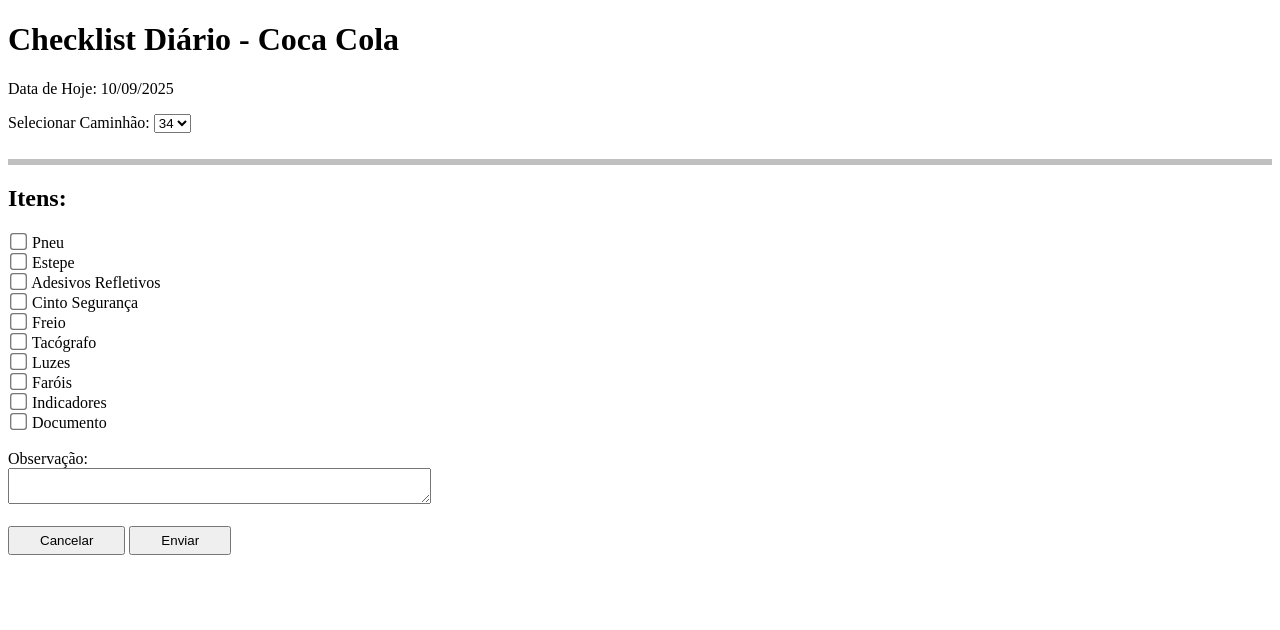
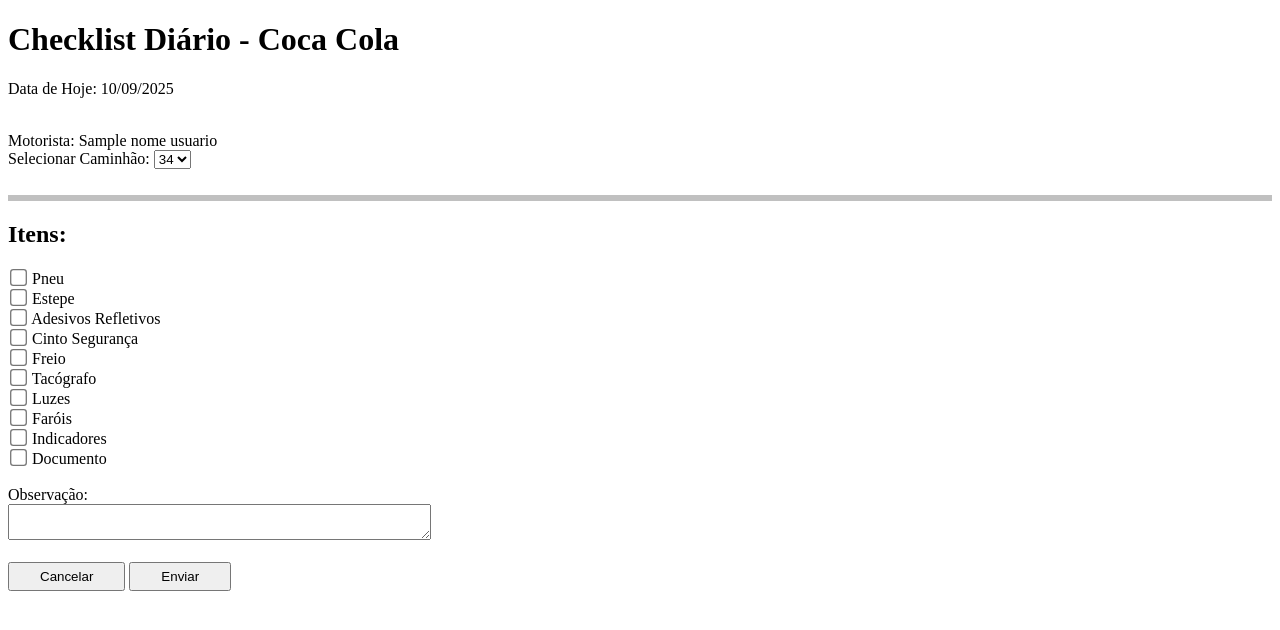
Before and after one commit to LUC4SMELLO/Checklist_Eletronico_Caminhoes, a Flask app: template templates/checklist.html in a window 1280 px wide. Shown: the top 630 px of the page. Run offline with Flask 3, Linux system fonts and the light colour scheme; the template is opened without the code that fills it: most values are stand-ins (such as "Sample title", 1, 10 or a date in 2020).

Commit message:
mostrando nome do usuário no checklist

```diff
--- a/routes/checklist_html.py
+++ b/routes/checklist_html.py
@@ -2,6 +2,6 @@ from flask import Blueprint, render_template
 
 checklist_bp = Blueprint("checklist", __name__)
 
-@checklist_bp.route("/checklist")
-def checklist():
-    return render_template("checklist.html")
+@checklist_bp.route("/checklist/<nome_usuario>")
+def checklist(nome_usuario):
+    return render_template("checklist.html", nome_usuario=nome_usuario)
--- a/routes/login.py
+++ b/routes/login.py
@@ -15,7 +15,7 @@ def login():
         resultado = buscar_usuario(nome_completo)
 
         if resultado:
-            return redirect(url_for("checklist.checklist"))
+            return redirect(url_for("checklist.checklist", nome_usuario=nome_completo))
 
         else:
             erro = "Usuário Não Encontrado."
--- a/templates/checklist.html
+++ b/templates/checklist.html
@@ -31,7 +31,8 @@
 
     <h1>Checklist Diário - Coca Cola</h1>
 
-    <p>Data de Hoje: <span id="dataTexto"></span></p>
+    <p>Data de Hoje: <span id="dataTexto"></span></p><br>
+    Motorista: {{nome_usuario}} <br>
 
     <!-- Campo escondido que será enviado -->
     <input type="hidden" name="data" id="data">
```
